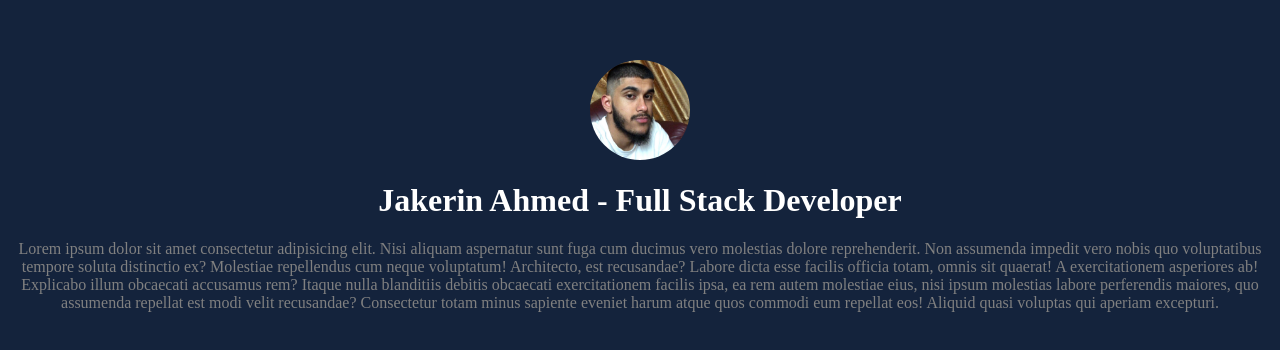
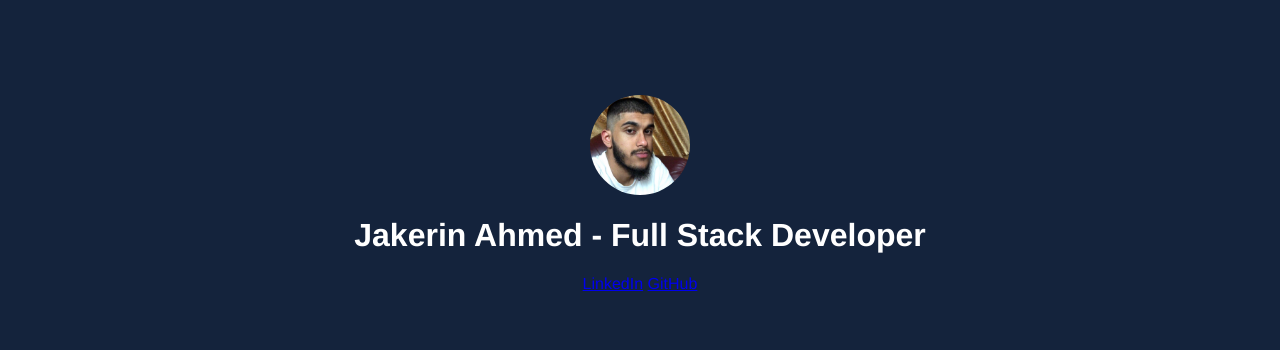
Before and after one commit to jakerinahmed/Online-Portfolio, a plain HTML site: page index.html in a window 1280 px wide. Shown: the part 174-524 px from the top of the page. Drawn offline with Linux system fonts and the light colour scheme.

Commit message:
Links to social media

```diff
--- a/index.html
+++ b/index.html
@@ -15,7 +15,8 @@
         <div class ="information">
           <img src="/IMG_5162.JPG" alt="Picture of Jakerin" width="100" class="picture">
           <h1>Jakerin Ahmed - Full Stack Developer</h1>
-          <p class="grey-text">Lorem ipsum dolor sit amet consectetur adipisicing elit. Nisi aliquam aspernatur sunt fuga cum ducimus vero molestias dolore reprehenderit. Non assumenda impedit vero nobis quo voluptatibus tempore soluta distinctio ex? Molestiae repellendus cum neque voluptatum! Architecto, est recusandae? Labore dicta esse facilis officia totam, omnis sit quaerat! A exercitationem asperiores ab! Explicabo illum obcaecati accusamus rem? Itaque nulla blanditiis debitis obcaecati exercitationem facilis ipsa, ea rem autem molestiae eius, nisi ipsum molestias labore perferendis maiores, quo assumenda repellat est modi velit recusandae? Consectetur totam minus sapiente eveniet harum atque quos commodi eum repellat eos! Aliquid quasi voluptas qui aperiam excepturi.</p>
+          <a href="https://www.linkedin.com/in/syedul-jakerin-ahmed-3859041a8/" target="_blank">LinkedIn</a>
+          <a href="https://github.com/jakerinahmed" target="_blank">GitHub</a>
         </div>
 
       </div>
--- a/style.css
+++ b/style.css
@@ -1,31 +1,12 @@
-/* h1 {
-    color: white;
-    text-align:center;
-}
-
-.background-color {
-    background-color: #14233c;
-}
-
-.intro-text {
-    color: grey;
-}
-
-.center {
-    display: block;
-    margin-left: auto;
-    margin-right: auto;
-    width: 50%;
-  } */
-
 body {
   background-color: #14233c;
+  font-family: Helvetica,Arial,sans-serif;
 }
 
 .container {
   display: flex;
   align-items:center;
-    justify-content: space-between;
+  justify-content: center;
   min-height: 90vh;
 }
 
```
Lines whose indentation alone changed are shown as unchanged.
